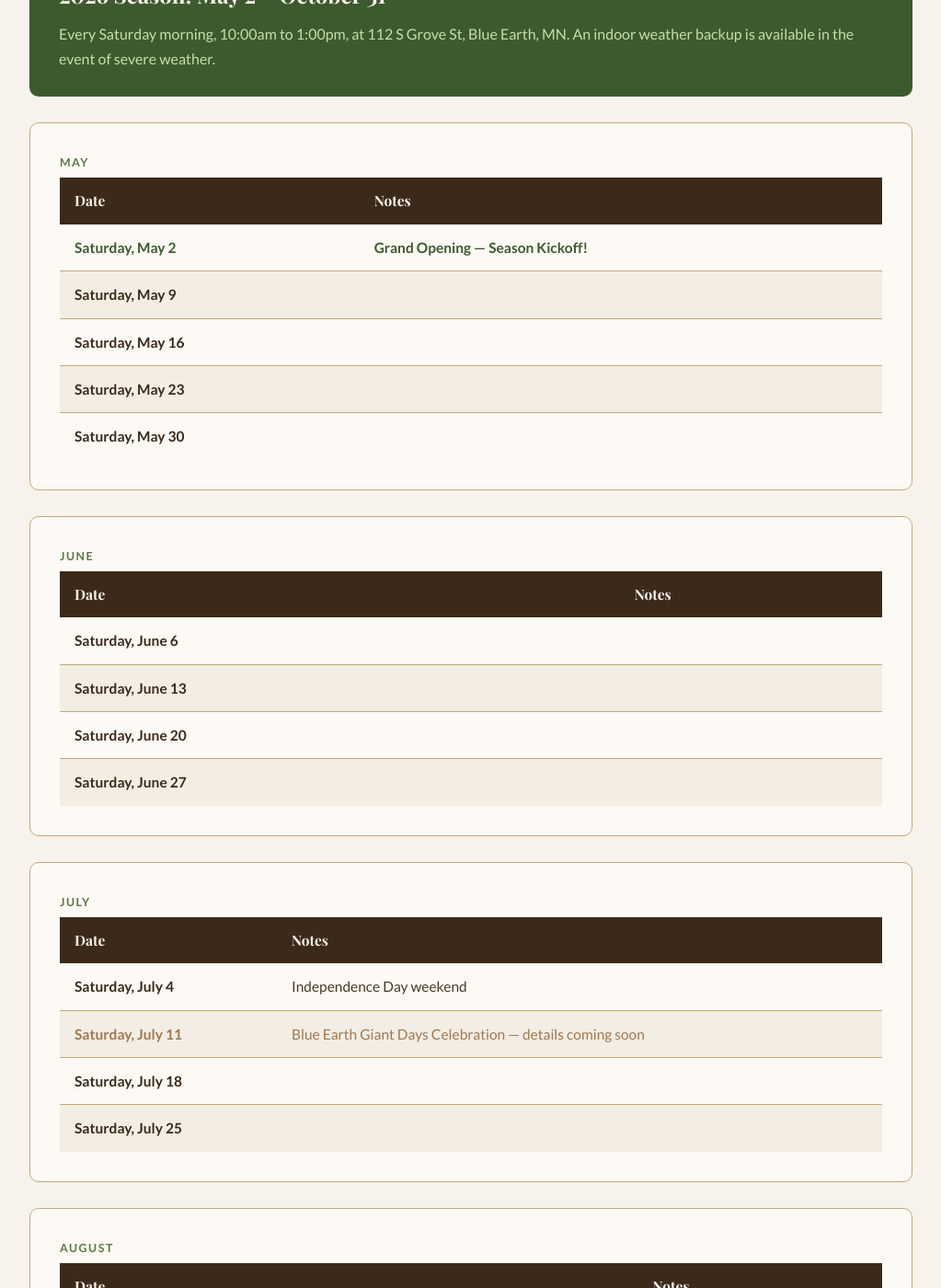
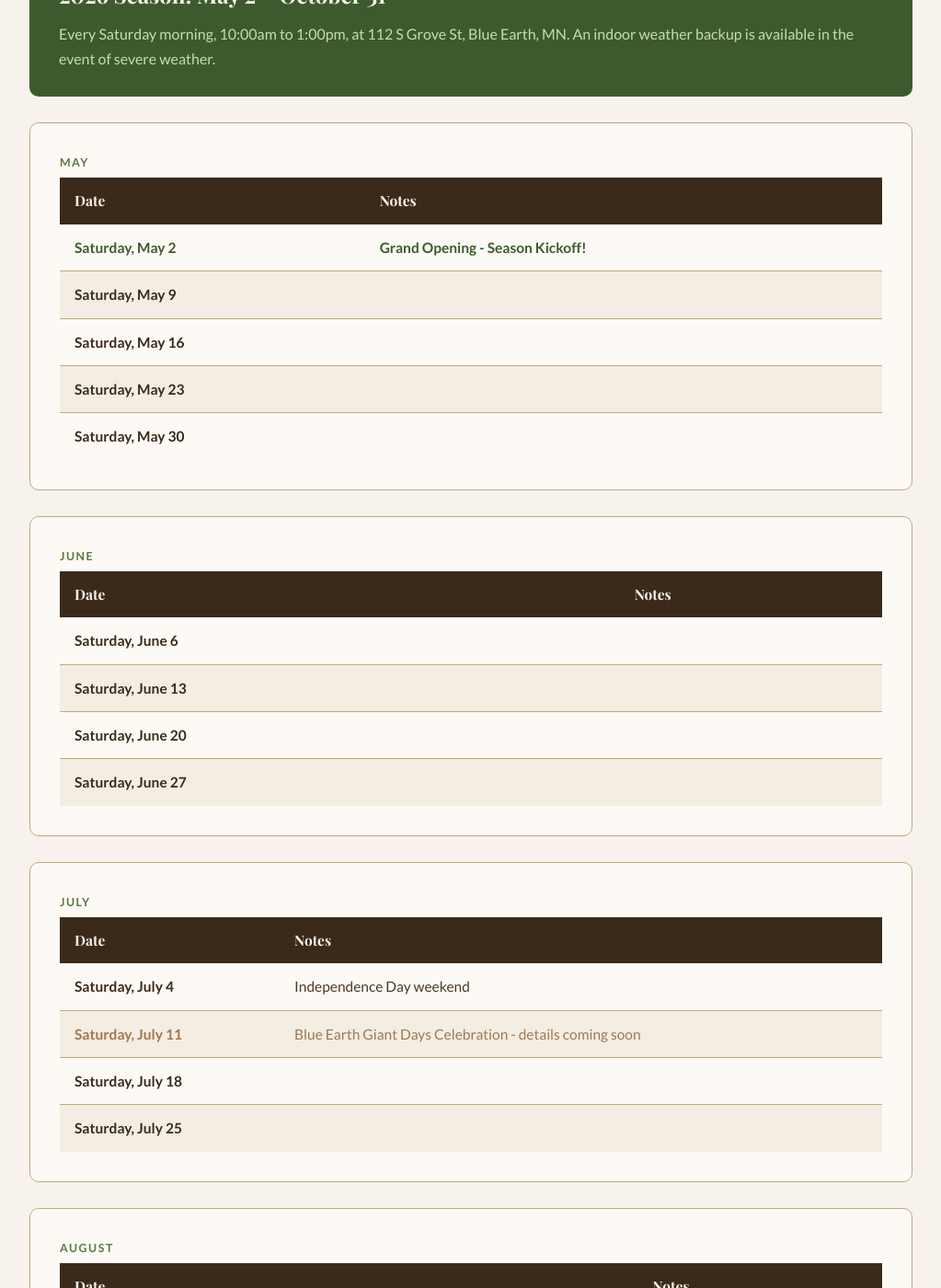
Before and after one commit to blueearthcommunitymarket/blueearthcommunitymarket.github.io, a Jekyll site: the page built from calendar/index.html, in a window 1280 px wide and 1400 px high, scrolled down 337 px. Shown: the whole window at 92% size, without its empty margins (128-1151 px from the left). Built offline with Jekyll 4.4.1, drawn with Linux system fonts in a browser that asks for light colours; some web fonts are replaced; some of the changed text lies outside the part shown.

Commit message:
Remove all em dashes from website

```diff
--- a/calendar/index.html
+++ b/calendar/index.html
@@ -28,7 +28,7 @@
             <tbody>
                 <tr>
                     <td class="market-date grand-opening">Saturday, May 2</td>
-                    <td class="grand-opening">Grand Opening &mdash; Season Kickoff!</td>
+                    <td class="grand-opening">Grand Opening - Season Kickoff!</td>
                 </tr>
                 <tr>
                     <td class="market-date">Saturday, May 9</td>
@@ -96,7 +96,7 @@
                 </tr>
                 <tr>
                     <td class="market-date" style="color: var(--brown-light);">Saturday, July 11</td>
-                    <td style="color: var(--brown-light);">Blue Earth Giant Days Celebration &mdash; details coming soon</td>
+                    <td style="color: var(--brown-light);">Blue Earth Giant Days Celebration - details coming soon</td>
                 </tr>
                 <tr>
                     <td class="market-date">Saturday, July 18</td>
@@ -202,7 +202,7 @@
                 </tr>
                 <tr>
                     <td class="market-date grand-opening">Saturday, October 31</td>
-                    <td class="grand-opening">Season Finale &mdash; Happy Halloween!</td>
+                    <td class="grand-opening">Season Finale - Happy Halloween!</td>
                 </tr>
             </tbody>
         </table>
--- a/vendors/index.html
+++ b/vendors/index.html
@@ -12,7 +12,7 @@
 <main class="site-main">
 
     <div class="highlight-box">
-        <h2>No Vendor Fee &mdash; Just Sign Up, Show Up and Sell</h2>
+        <h2>No Vendor Fee - Just Sign Up, Show Up and Sell</h2>
         <p>Booth space is free. We keep it that way because we believe in lowering barriers and letting the community decide what it loves. Food trucks are handled separately through Ryno Repair.</p>
     </div>
 
@@ -20,7 +20,7 @@
         <div class="card">
             <div class="section-label">Who Can Participate</div>
             <h2>Everyone's Welcome</h2>
-            <p>Farmers, bakers, makers, crafters, resellers, flea market vendors &mdash; if you've got something to sell, we want to hear from you. Not sure if you fit? Fill out the vendor form and we'll get back to you right away.</p>
+            <p>Farmers, bakers, makers, crafters, resellers, flea market vendors - if you've got something to sell, we want to hear from you. Not sure if you fit? Fill out the vendor form and we'll get back to you right away.</p>
             <p>Food truck operators: please reach out to Morgan at Ryno Repair directly at <a href="mailto:RynoRepair@gmail.com">RynoRepair@gmail.com</a> (city food service permit required).</p>
         </div>
 
```
